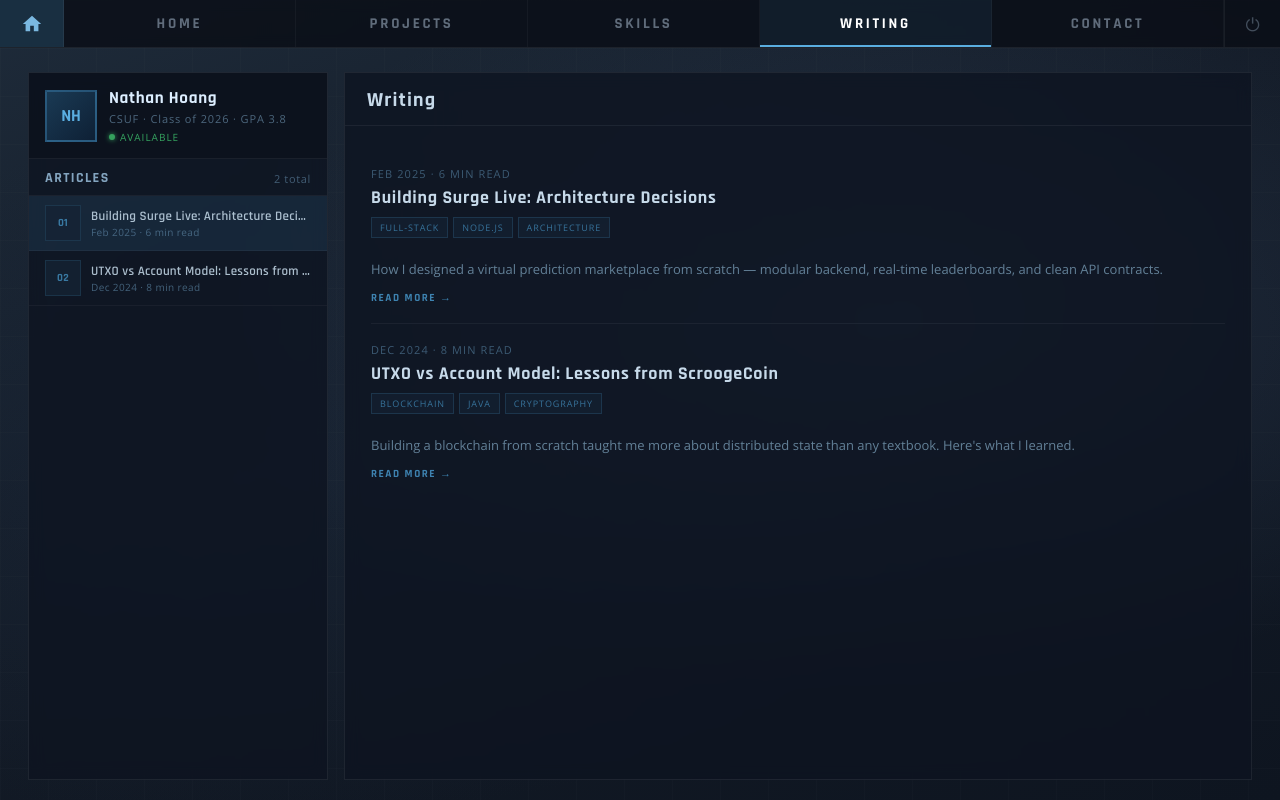
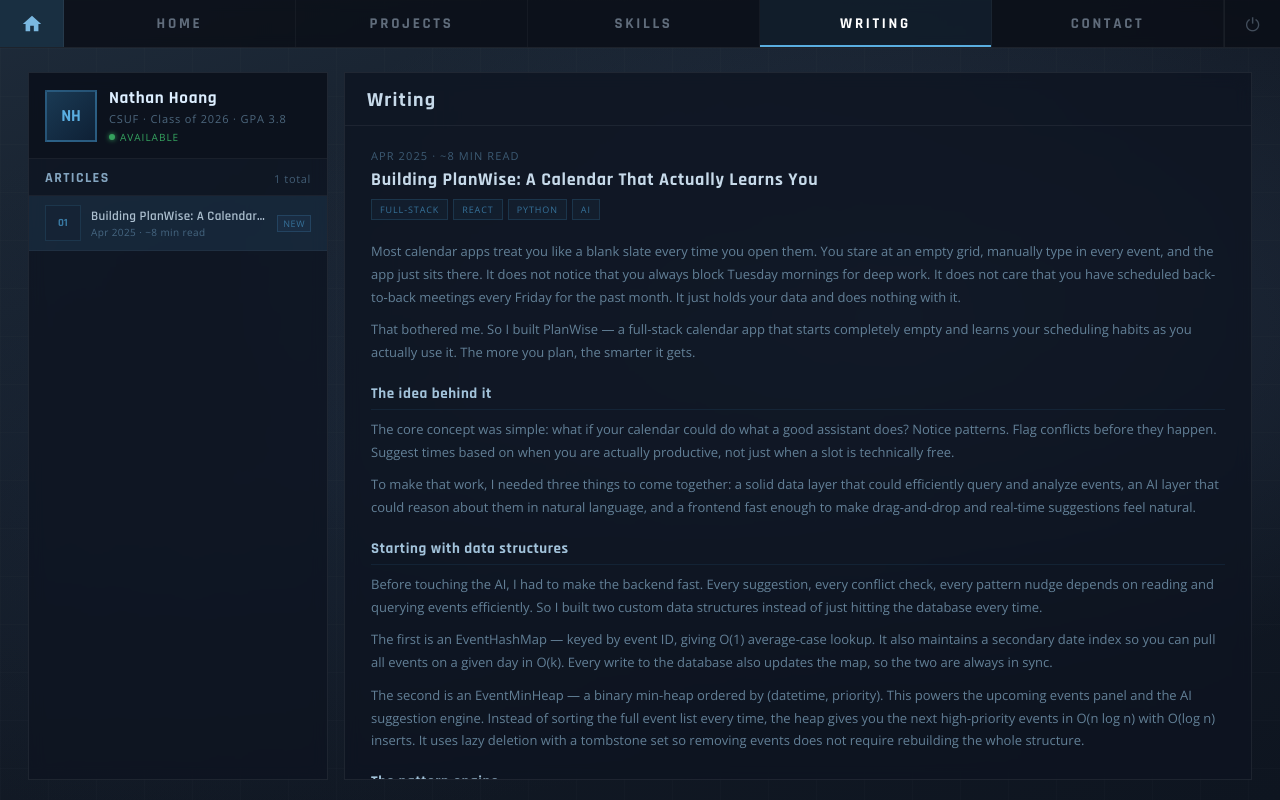
Before and after one commit to NathanHoangCS/nathanhoang.dev, a React (Vite) app: page / in a window 1280 px wide. Both pictures are taken after a click on the element "WRITING". Built offline with nearby package versions, Linux system fonts and the light colour scheme.

Commit message:
added my blog

```diff
--- a/src/App.jsx
+++ b/src/App.jsx
@@ -45,10 +45,6 @@ const SKILLS = {
   DevOps:    [{ name: "Docker / K8s", level: 75 }, { name: "AWS / GCP", level: 70 }, { name: "CI/CD (GH Actions)", level: 85 }, { name: "Linux / Bash", level: 60 }],
 };
 
-const BLOG_POSTS = [
-  { title: "Building Surge Live: Architecture Decisions", date: "Feb 2025", readTime: "6 min", excerpt: "How I designed a virtual prediction marketplace from scratch — modular backend, real-time leaderboards, and clean API contracts.", tags: ["Full-Stack", "Node.js", "Architecture"] },
-  { title: "UTXO vs Account Model: Lessons from ScroogeCoin", date: "Dec 2024", readTime: "8 min", excerpt: "Building a blockchain from scratch taught me more about distributed state than any textbook. Here's what I learned.", tags: ["Blockchain", "Java", "Cryptography"] },
-];
 
 const css = `
   @import url('https://fonts.googleapis.com/css2?family=Rajdhani:wght@400;500;600;700&family=Roboto+Condensed:wght@300;400;700&family=Open+Sans:wght@300;400;600&display=swap');
@@ -887,20 +883,59 @@ function SkillsContent() {
   );
 }
 
+const SH = ({ children }) => (
+  <div style={{
+    fontFamily: "'Rajdhani', sans-serif", fontWeight: 700,
+    fontSize: 15, color: "rgba(180,215,240,0.9)",
+    letterSpacing: "0.04em", marginBottom: 8, paddingBottom: 6,
+    borderBottom: "1px solid rgba(74,159,212,0.1)", marginTop: 20,
+  }}>{children}</div>
+);
+
+const SP = ({ children }) => (
+  <p className="blog-excerpt" style={{ marginBottom: 10 }}>{children}</p>
+);
+
 function WritingContent() {
   return (
     <div className="fade">
-      {BLOG_POSTS.map((p, i) => (
-        <div className="blog-entry" key={i}>
-          <div className="blog-date">{p.date} · {p.readTime} read</div>
-          <div className="blog-title">{p.title}</div>
-          <div className="tag-row">
-            {p.tags.map(t => <span className="tag" key={t}>{t}</span>)}
-          </div>
-          <p className="blog-excerpt">{p.excerpt}</p>
-          <div className="blog-more">Read More →</div>
+      <div className="blog-entry" style={{ paddingTop: 0, borderBottom: "none" }}>
+        <div className="blog-date">Apr 2025 &middot; ~8 min read</div>
+        <div className="blog-title">Building PlanWise: A Calendar That Actually Learns You</div>
+        <div className="tag-row" style={{ marginBottom: 20 }}>
+          {["Full-Stack","React","Python","AI"].map(t => <span className="tag" key={t}>{t}</span>)}
         </div>
-      ))}
+
+        <SP>Most calendar apps treat you like a blank slate every time you open them. You stare at an empty grid, manually type in every event, and the app just sits there. It does not notice that you always block Tuesday mornings for deep work. It does not care that you have scheduled back-to-back meetings every Friday for the past month. It just holds your data and does nothing with it.</SP>
+        <SP>That bothered me. So I built PlanWise &mdash; a full-stack calendar app that starts completely empty and learns your scheduling habits as you actually use it. The more you plan, the smarter it gets.</SP>
+
+        <SH>The idea behind it</SH>
+        <SP>The core concept was simple: what if your calendar could do what a good assistant does? Notice patterns. Flag conflicts before they happen. Suggest times based on when you are actually productive, not just when a slot is technically free.</SP>
+        <SP>To make that work, I needed three things to come together: a solid data layer that could efficiently query and analyze events, an AI layer that could reason about them in natural language, and a frontend fast enough to make drag-and-drop and real-time suggestions feel natural.</SP>
+
+        <SH>Starting with data structures</SH>
+        <SP>Before touching the AI, I had to make the backend fast. Every suggestion, every conflict check, every pattern nudge depends on reading and querying events efficiently. So I built two custom data structures instead of just hitting the database every time.</SP>
+        <SP>The first is an EventHashMap &mdash; keyed by event ID, giving O(1) average-case lookup. It also maintains a secondary date index so you can pull all events on a given day in O(k). Every write to the database also updates the map, so the two are always in sync.</SP>
+        <SP>The second is an EventMinHeap &mdash; a binary min-heap ordered by (datetime, priority). This powers the upcoming events panel and the AI suggestion engine. Instead of sorting the full event list every time, the heap gives you the next high-priority events in O(n log n) with O(log n) inserts. It uses lazy deletion with a tombstone set so removing events does not require rebuilding the whole structure.</SP>
+
+        <SH>The pattern engine</SH>
+        <SP>Once events start accumulating, the PatternEngine class runs over the full event history and extracts preferred days per event type, preferred hours, average duration, meetings per week, focus blocks per week, and overloaded days. Pure Python &mdash; no ML library, no external API. Just analysis over the HashMap and MinHeap.</SP>
+        <SP>The most interesting output is the nudge system. After you log three or more events, the engine detects recurring patterns and surfaces them as non-intrusive notifications. If you have been scheduling a deep work block every Monday at 10am, the next Monday you open the app you will see a prompt to add it again. One click and it is on the calendar.</SP>
+
+        <SH>Bringing in the Claude API</SH>
+        <SP>The pattern engine handles data analysis. The Claude API handles reasoning and language. There are three places it plugs in:</SP>
+        <SP><strong style={{color:"rgba(160,200,230,0.9)"}}>Personalized suggestions</strong> &mdash; the pattern engine builds a context object and sends it to Claude along with the user onboarding profile. Claude returns three specific, actionable suggestions based on real scheduling data, not generic tips.</SP>
+        <SP><strong style={{color:"rgba(160,200,230,0.9)"}}>Natural language event creation</strong> &mdash; type something like &quot;study for calc exam Friday 2 hours&quot; and Claude parses it into a structured event with title, type, date, start time, end time, and priority. The parsed result shows a confidence score before you confirm.</SP>
+        <SP><strong style={{color:"rgba(160,200,230,0.9)"}}>Conflict detection with reasoning</strong> &mdash; when you add an overlapping event, instead of just flagging a conflict, the app calls Claude with the context of both events. Claude returns a context-aware explanation and gives you three resolution options. It makes the app feel genuinely intelligent rather than just a rules engine.</SP>
+
+        <SH>Auth and persistence</SH>
+        <SP>Early versions stored everything in React state &mdash; events disappeared on refresh. I set up SQLite with SQLAlchemy for persistence, Flask-JWT-Extended for token-based auth, and bcrypt for password hashing. Every event is scoped to a user ID so data stays completely isolated.</SP>
+        <SP>One pattern I am proud of: optimistic UI updates on drag-and-drop. When you drag an event to a new time slot, the UI updates instantly while the PUT request fires in the background. If the save fails, the frontend reloads from the database to restore correct state. It makes the drag feel snappy even on slow connections.</SP>
+
+        <SH>What it taught me</SH>
+        <SP>Building PlanWise end-to-end &mdash; from data structures to database schema to AI integration to drag-and-drop UI &mdash; gave me a much clearer picture of how all those layers actually talk to each other in a real application. It is easy to understand each piece in isolation. It is harder to make them feel coherent together.</SP>
+        <SP>The most valuable lesson: AI features are only as good as the data you feed them. The Claude API is extremely capable, but the quality of the suggestions depends entirely on how well the pattern engine extracts signal from the event history. Getting the data layer right first made the AI layer much easier to build.</SP>
+      </div>
     </div>
   );
 }
@@ -957,7 +992,7 @@ const LEFT_LISTS = {
   Home: PROJECTS.slice(0, 5).map(p => ({ id: p.id, name: p.title, sub: p.tags[0] + " · " + p.tags[1], icon: p.title.slice(0,2).toUpperCase(), tag: p.featured ? "Featured" : null })),
   Projects: PROJECTS.map(p => ({ id: p.id, name: p.title, sub: p.tags.join(", "), icon: p.title.slice(0,2).toUpperCase(), tag: p.featured ? "Featured" : null })),
   Skills: Object.entries(SKILLS).map(([cat, skills], i) => ({ id: i, name: cat, sub: skills.map(s=>s.name).join(", "), icon: cat.slice(0,2).toUpperCase(), tag: skills.length + " skills" })),
-  Writing: BLOG_POSTS.map((p, i) => ({ id: i, name: p.title, sub: p.date + " · " + p.readTime + " read", icon: (i+1).toString().padStart(2,"0"), tag: null })),
+  Writing: [{ id: 0, name: "Building PlanWise: A Calendar That Actually Learns You", sub: "Apr 2025 · ~8 min read", icon: "01", tag: "New" }],
   Contact: [
     { id: 0, name: "Email", sub: "majesticnathan576@gmail.com", icon: "@", tag: null },
     { id: 1, name: "GitHub", sub: "NathanHoangCS", icon: "GH", tag: null },
```
